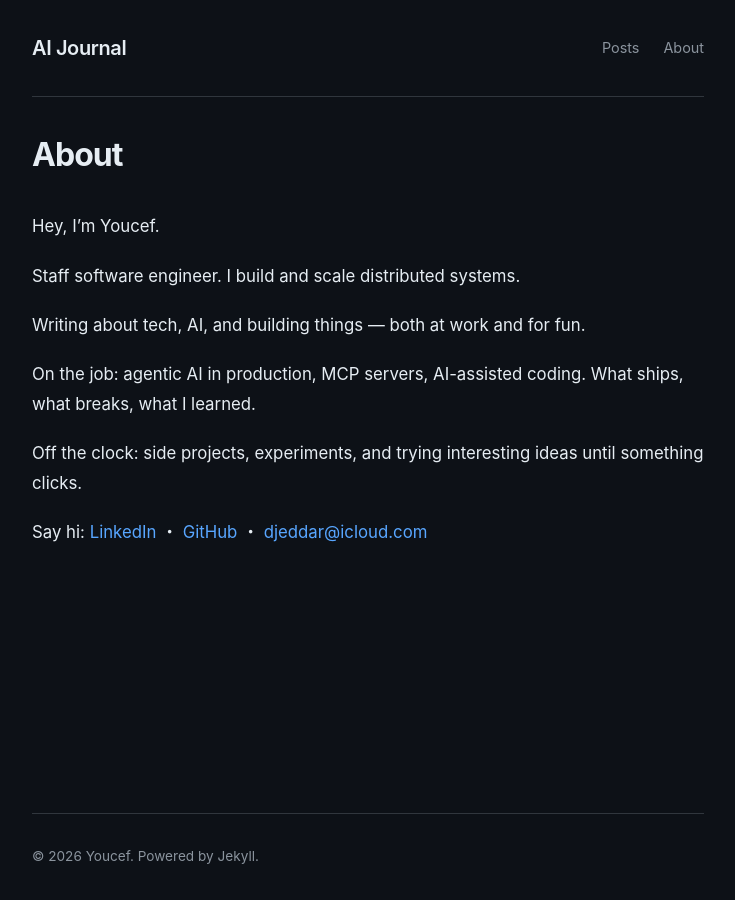
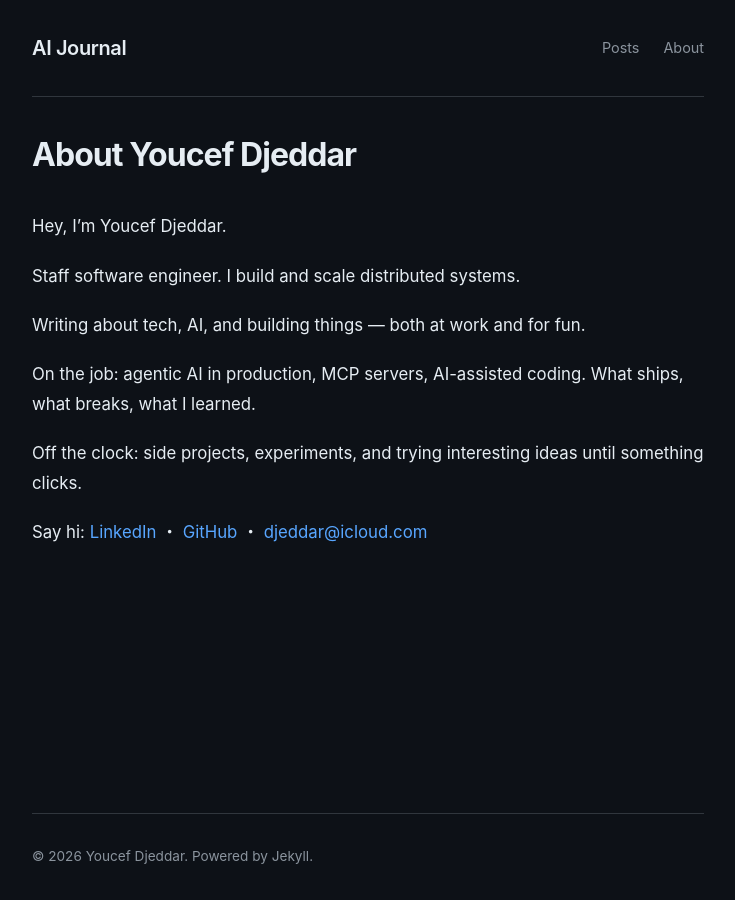
Before and after one commit to youcefjd/youcefdjeddar, a Jekyll site: the page built from about.md, in a window 1280 px wide. Shown: the whole page, without its empty margins (272-1007 px from the left). Built offline with Jekyll 4.4.1, drawn with Linux system fonts in a browser that asks for light colours.

Commit message:
Put full name in titles, metadata, and structured data for search
Co-Authored-By: Claude Opus 5.5 <noreply@anthropic.com>

```diff
--- a/_config.yml
+++ b/_config.yml
@@ -1,6 +1,15 @@
 title: AI Journal
-description: Tech, AI, and building things — at work and for fun
-author: Youcef
+description: Youcef Djeddar's blog on tech, AI, and building things — at work and for fun
+author:
+  name: Youcef Djeddar
+  url: "https://youcefjd.github.io/youcefdjeddar/about/"
+
+# Tells jekyll-seo-tag to emit Person structured data linking these profiles
+social:
+  name: Youcef Djeddar
+  links:
+    - https://www.linkedin.com/in/youcefdjeddar/
+    - https://github.com/youcefjd
 url: "https://youcefjd.github.io"
 baseurl: "/youcefdjeddar"
 
--- a/_layouts/default.html
+++ b/_layouts/default.html
@@ -3,8 +3,6 @@
 <head>
   <meta charset="UTF-8">
   <meta name="viewport" content="width=device-width, initial-scale=1.0">
-  <title>{% if page.title %}{{ page.title }} | {% endif %}{{ site.title }}</title>
-  <meta name="description" content="{{ page.description | default: site.description }}">
   <link rel="stylesheet" href="{{ '/assets/css/main.css' | relative_url }}">
   <link rel="alternate" type="application/rss+xml" title="{{ site.title }}" href="{{ '/feed.xml' | relative_url }}">
   {% seo %}
@@ -24,7 +22,7 @@
     </main>
 
     <footer class="site-footer">
-      <p>&copy; {{ 'now' | date: '%Y' }} {{ site.author }}. Powered by Jekyll.</p>
+      <p>&copy; {{ 'now' | date: '%Y' }} {{ site.author.name }}. Powered by Jekyll.</p>
     </footer>
   </div>
   <script data-goatcounter="https://youcefjd.goatcounter.com/count" async src="//gc.zgo.at/count.js"></script>
--- a/about.md
+++ b/about.md
@@ -1,10 +1,10 @@
 ---
 layout: page
-title: About
+title: About Youcef Djeddar
 permalink: /about/
 ---
 
-Hey, I'm Youcef.
+Hey, I'm Youcef Djeddar.
 
 Staff software engineer. I build and scale distributed systems.
 
--- a/index.html
+++ b/index.html
@@ -1,4 +1,4 @@
 ---
 layout: home
-title: Home
+title: Youcef Djeddar
 ---
```
